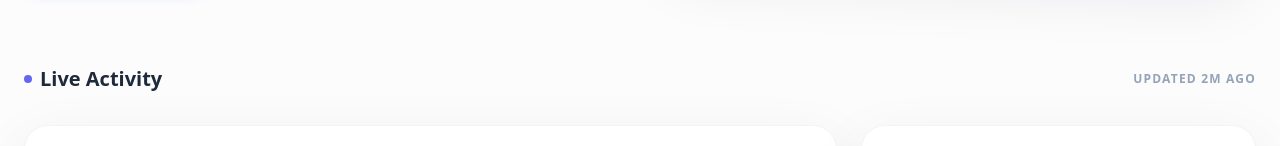
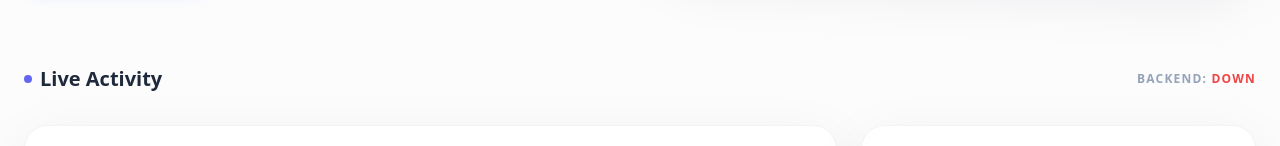
Before and after one commit to Hyeyeon-Ko/dev-portfolio, a React app in the folder frontend/: page / in a window 1280 px wide. Shown: the part 563-709 px from the top of the page. Built offline with nearby package versions, Linux system fonts and the light colour scheme; no server answers; the HTML template or start-up script is replaced by a standard one.

Commit message:
Feat: show backend health status on Home

```diff
--- a/frontend/src/components/LiveActivity.tsx
+++ b/frontend/src/components/LiveActivity.tsx
@@ -1,8 +1,16 @@
-
-import React from 'react';
-import { Icons, LIVE_ACTIVITY } from '../constants';
+import React, { useEffect, useState } from "react";
+import { Icons, LIVE_ACTIVITY } from "../constants";
 
 const LiveActivity: React.FC = () => {
+  const [backendOk, setBackendOk] = useState<boolean | null>(null);
+
+  useEffect(() => {
+    fetch("/api/health")
+      .then((res) => res.json())
+      .then((data) => setBackendOk(Boolean(data?.ok)))
+      .catch(() => setBackendOk(false));
+  }, []);
+
   return (
     <section className="max-w-7xl mx-auto px-6 mb-20">
       <div className="flex items-center justify-between mb-8">
@@ -10,7 +18,17 @@ const LiveActivity: React.FC = () => {
           <div className="w-2 h-2 bg-indigo-500 rounded-full"></div>
           <h2 className="text-xl font-bold text-slate-800">Live Activity</h2>
         </div>
-        <span className="text-xs font-semibold text-slate-400 uppercase tracking-widest">Updated 2m ago</span>
+
+        <span className="text-xs font-semibold text-slate-400 uppercase tracking-widest">
+          Backend:{" "}
+          {backendOk === null ? (
+            "CHECKING"
+          ) : backendOk ? (
+            <span className="text-emerald-600">OK</span>
+          ) : (
+            <span className="text-red-500">DOWN</span>
+          )}
+        </span>
       </div>
 
       <div className="grid md:grid-cols-3 gap-6">
@@ -20,22 +38,33 @@ const LiveActivity: React.FC = () => {
           </div>
           <div className="flex-grow space-y-3">
             <div className="flex items-center space-x-2">
-              <h3 className="font-bold text-slate-800">작업 중: {LIVE_ACTIVITY.title}</h3>
-              <span className="px-2 py-0.5 bg-indigo-100 text-indigo-600 rounded text-[10px] font-bold">{LIVE_ACTIVITY.status}</span>
+              <h3 className="font-bold text-slate-800">
+                작업 중: {LIVE_ACTIVITY.title}
+              </h3>
+              <span className="px-2 py-0.5 bg-indigo-100 text-indigo-600 rounded text-[10px] font-bold">
+                {LIVE_ACTIVITY.status}
+              </span>
             </div>
+
             <p className="text-sm text-slate-500">
-              Last Commit: <code className="bg-slate-50 px-1.5 py-0.5 rounded text-indigo-500">{LIVE_ACTIVITY.lastCommit}</code>
+              Last Commit:{" "}
+              <code className="bg-slate-50 px-1.5 py-0.5 rounded text-indigo-500">
+                {LIVE_ACTIVITY.lastCommit}
+              </code>
             </p>
+
             <div className="space-y-2 pt-1">
               <div className="flex justify-between items-end">
                 <span className="text-xs font-bold text-slate-400">Progress</span>
-                <span className="text-lg font-black text-indigo-600 leading-none">{LIVE_ACTIVITY.progress}%</span>
+                <span className="text-lg font-black text-indigo-600 leading-none">
+                  {LIVE_ACTIVITY.progress}%
+                </span>
               </div>
               <div className="h-2 w-full bg-slate-100 rounded-full overflow-hidden">
                 <div
                   className="h-full bg-indigo-600 rounded-full transition-all duration-1000"
                   style={{ width: `${LIVE_ACTIVITY.progress}%` }}
-                ></div>
+                />
               </div>
             </div>
           </div>
@@ -46,8 +75,12 @@ const LiveActivity: React.FC = () => {
             <Icons.Reading />
           </div>
           <div>
-            <span className="text-[10px] font-bold text-slate-400 uppercase block mb-1">Current Reading</span>
-            <h4 className="font-bold text-slate-800 leading-tight">Clean Code (Robert C. Martin)</h4>
+            <span className="text-[10px] font-bold text-slate-400 uppercase block mb-1">
+              Current Reading
+            </span>
+            <h4 className="font-bold text-slate-800 leading-tight">
+              Clean Code (Robert C. Martin)
+            </h4>
           </div>
         </div>
       </div>
```
